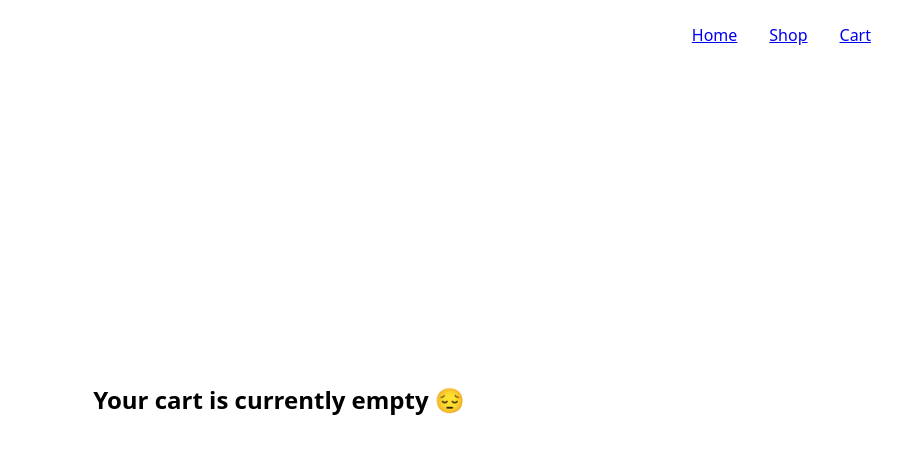
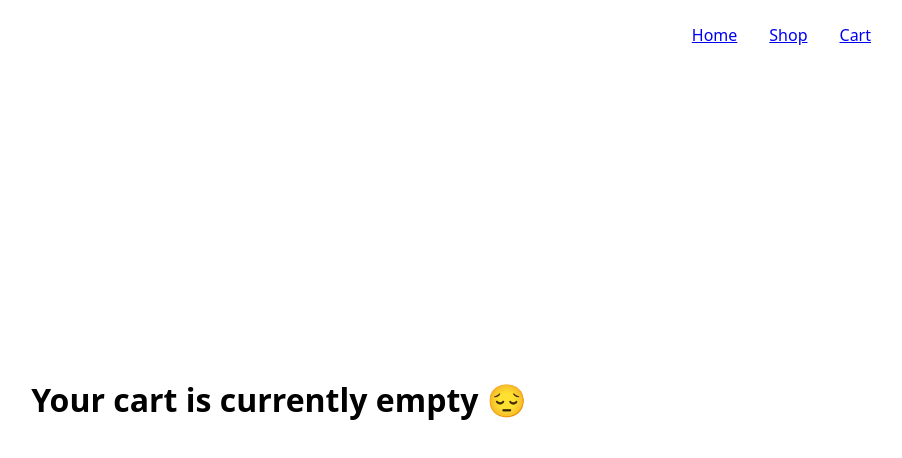
Before and after one commit to zenithyap/shopping-cart, a React (Vite) app: page /cart in a window 1280 px wide. Shown: the top 458 px of the page, without its empty margins (361-1263 px from the left). Built offline with nearby package versions, Linux system fonts and the light colour scheme.

Commit message:
Change cart text to h1

```diff
--- a/src/Components/Cart/Cart.jsx
+++ b/src/Components/Cart/Cart.jsx
@@ -35,7 +35,7 @@
   if (Object.keys(cartItems).length === 0)
     return (
       <div className={styles.center}>
-        <h2>Your cart is currently empty 😔</h2>
+        <h1>Your cart is currently empty 😔</h1>
       </div>
     );
 
```
